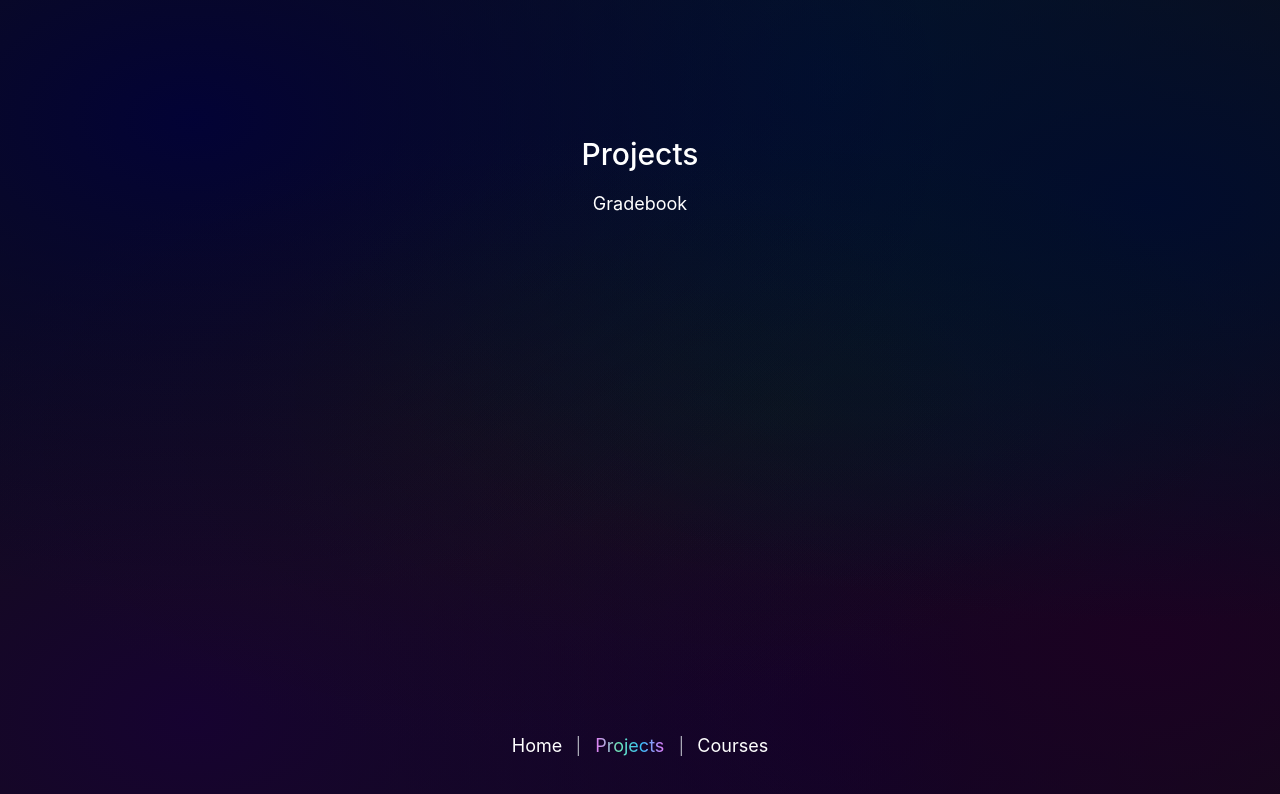
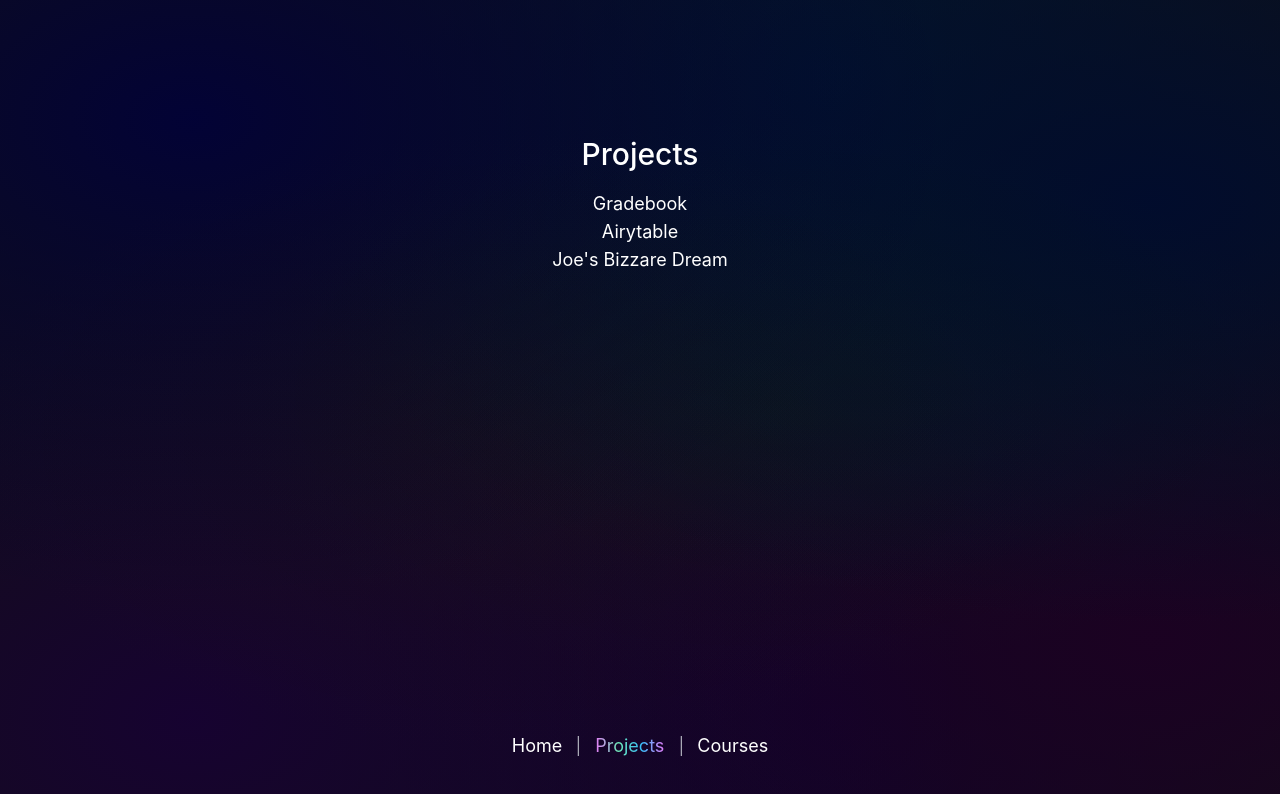
Before and after one commit to eoru5/eorudev, a React (Vite) app: page /projects in a window 1280 px wide. Shown: the top 794 px of the page. Built offline with nearby package versions, Linux system fonts and the light colour scheme.

Commit message:
added links

```diff
--- a/src/pages/Projects.jsx
+++ b/src/pages/Projects.jsx
@@ -78,6 +78,24 @@ const Projects = () => {
             }}
             selected={false}
           />
+
+          <NavbarItem
+            item={{
+              name: 'airytable',
+              label: 'Airytable',
+              link: 'https://airytable.vercel.app/',
+            }}
+            selected={false}
+          />
+
+          <NavbarItem
+            item={{
+              name: 'joe',
+              label: "Joe's Bizzare Dream",
+              link: 'https://www.youtube.com/watch?v=LU36svFzf64',
+            }}
+            selected={false}
+          />
         </motion.div>
       </div>
 
```
